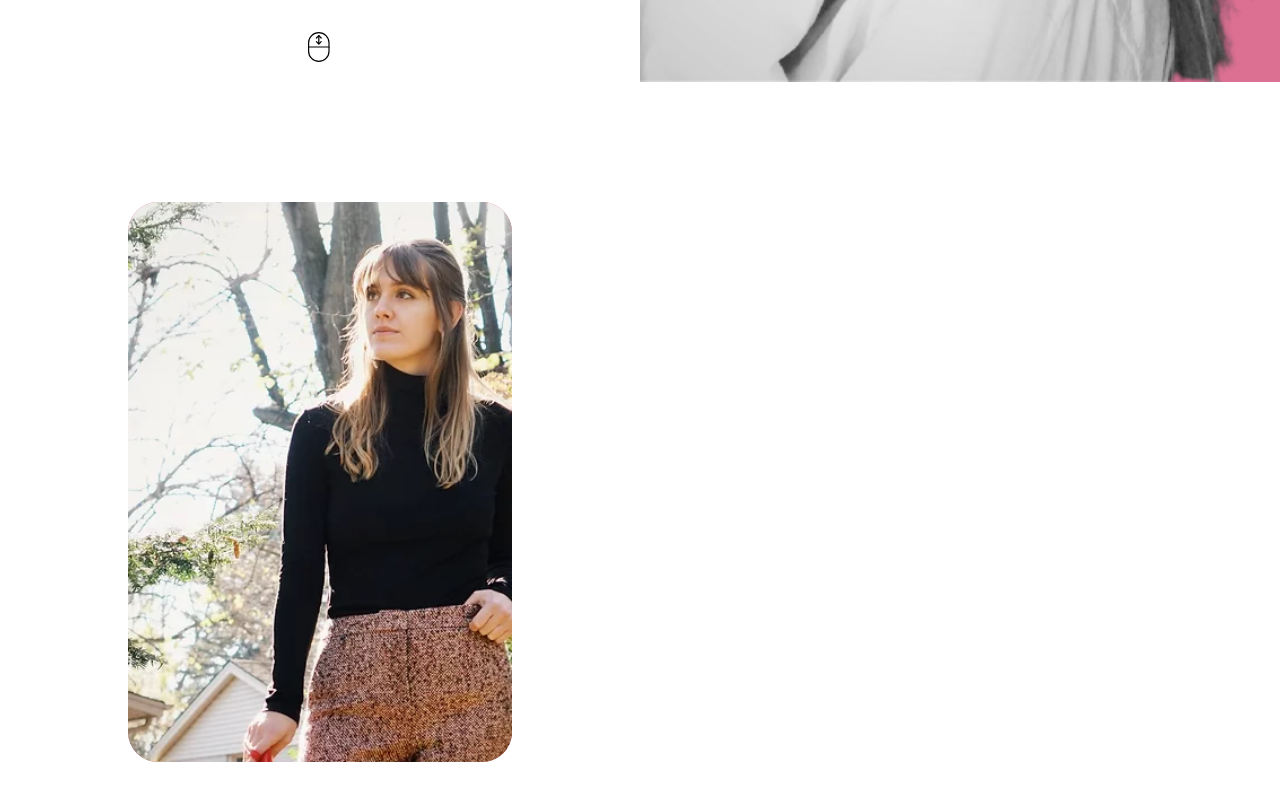
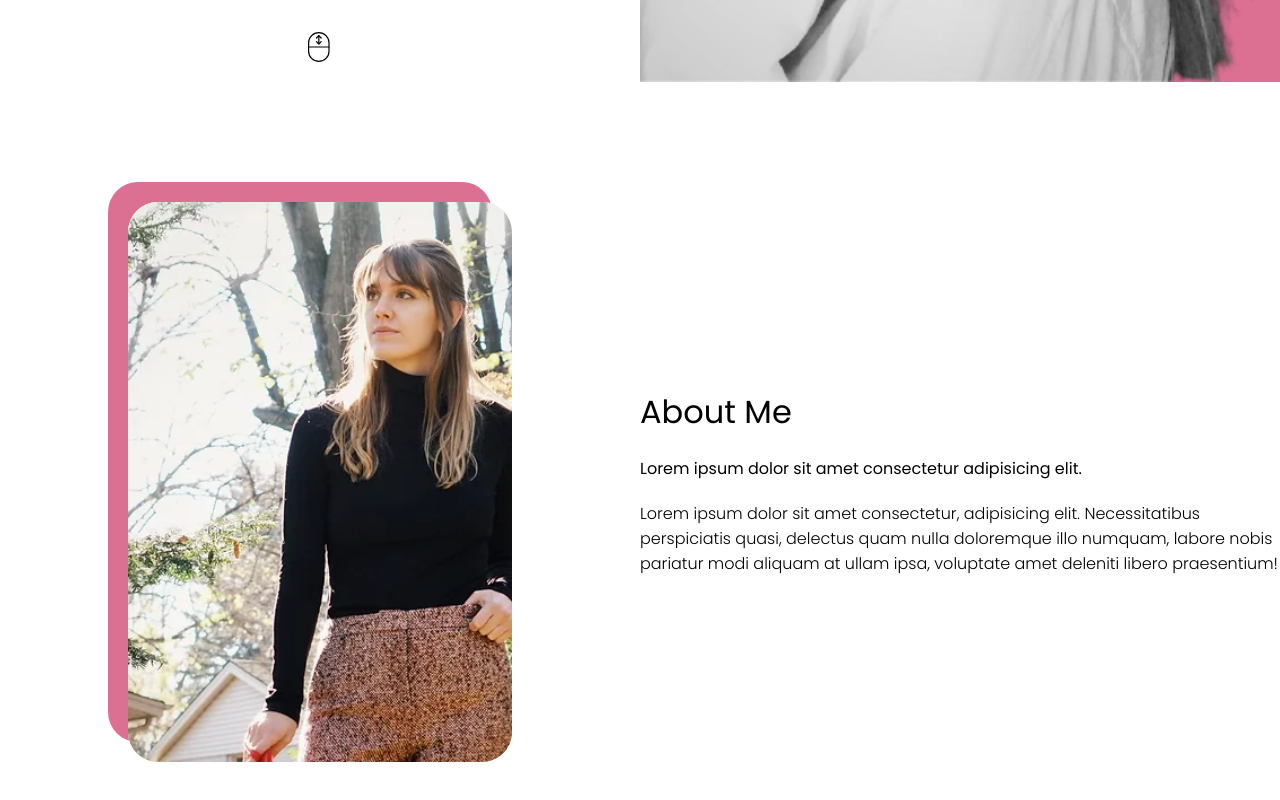
Before and after one commit to adamlsn/issabel-portfolio, a React (Create React App) app: page / in a window 1280 px wide. Shown: the part 718-1518 px from the top of the page. Built offline with nearby package versions, Linux system fonts and the light colour scheme.

Commit message:
fleshing out body section:

```diff
--- a/src/components/body/body.css
+++ b/src/components/body/body.css
@@ -17,19 +17,13 @@
     flex: 1;
 }
 
-.body-card.background{
-    position: absolute;
-    top: 50;
-    left: 50;
-    background-color: palevioletred;
-}
-
 .body-card{
     width: 60%;
     height: 70vh;
     border-radius: 30px;
     position: relative;
     overflow: hidden;
+    box-shadow: -20px -20px palevioletred;
 }
 
 .body-img{
@@ -37,3 +31,15 @@
     height: 100%;
     object-fit: cover;
 }
+
+.body-title{
+    font-weight: 400;
+}
+
+.body-subtitle{
+    margin: 20px 0px;
+}
+
+.body-description{
+    font-weight: 300;
+}
--- a/src/components/body/body.jsx
+++ b/src/components/body/body.jsx
@@ -5,14 +5,15 @@ const Body = () => {
     return (
         <div className="body">
             <div className="body-left">
-                <div className="body-card background"></div>
                 <div className="body-card">
                     <img src={Image} alt="" className="body-img" />
                 </div>
             </div>
 
             <div className="body-right">
-
+                <h1 className="body-title">About Me</h1>
+                <p className="body-subtitle">Lorem ipsum dolor sit amet consectetur adipisicing elit.</p>
+                <p className="body-description">Lorem ipsum dolor sit amet consectetur, adipisicing elit. Necessitatibus perspiciatis quasi, delectus quam nulla doloremque illo numquam, labore nobis pariatur modi aliquam at ullam ipsa, voluptate amet deleniti libero praesentium!</p>
             </div>
         </div>
     )
```
